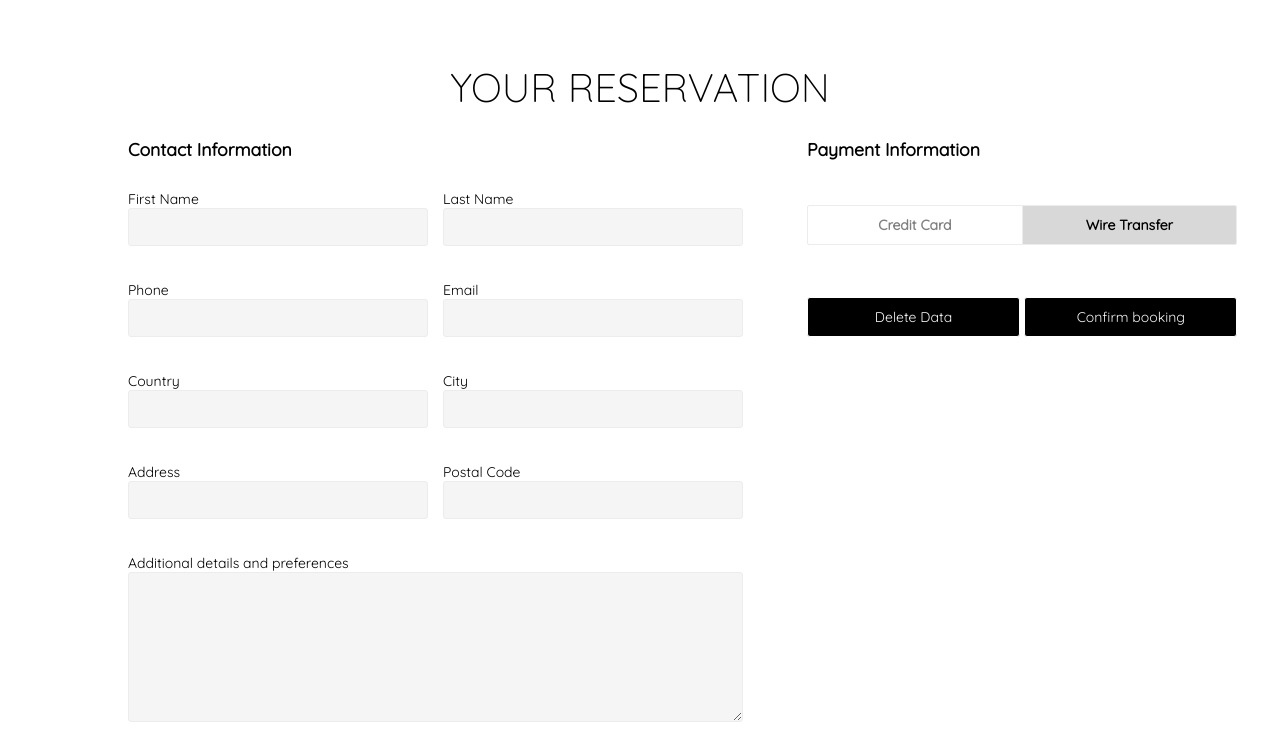
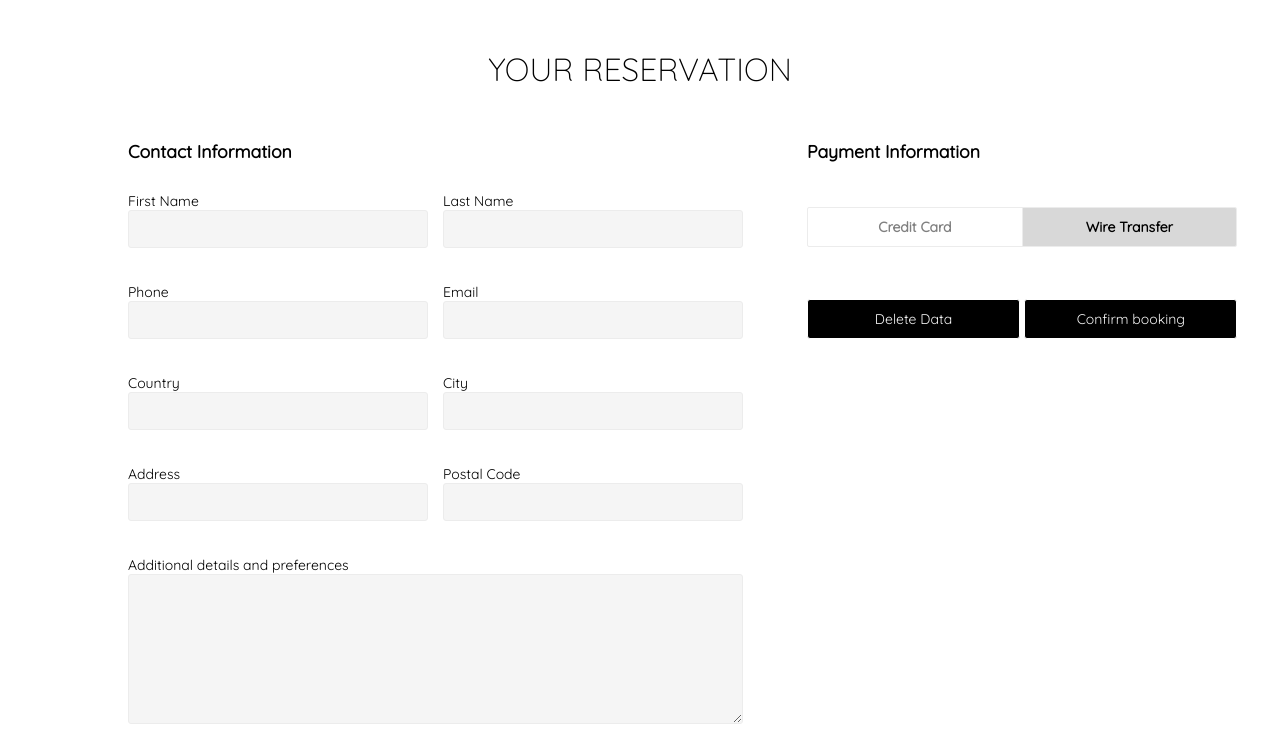
Before and after one commit to Rocio-Moroni/CoderHouse-JS-FinalProject, a website: page index.html in a window 1280 px wide. Shown: the part 802-1538 px from the top of the page. Drawn offline with Linux system fonts and the light colour scheme; no server answers; a web font is replaced by a local one.

Commit message:
Entrega Final JS

```diff
--- a/scss/sections/_book.scss
+++ b/scss/sections/_book.scss
@@ -1,15 +1,15 @@
 // Formulario.
 h2{
     text-align: center;
-    padding-top: 5%;
+    padding-top: 4%;
     text-transform: uppercase;
-    font-size: 2.5em;
+    font-size: 2em;
     font-weight: 3;
 }
 .form__reserva {
     display: flex;
     justify-content: center;
-    padding-top: 2%;
+    padding-top: 4%;
     h4 {
         font-size: 1.1em;
     }
@@ -126,4 +126,5 @@ h2{
     color: whitesmoke;
     margin-top: 11%;
     font-size: 14px;
+    cursor: pointer;
 }
```
Also changed, not shown: css/styles.css, 1 other file.
